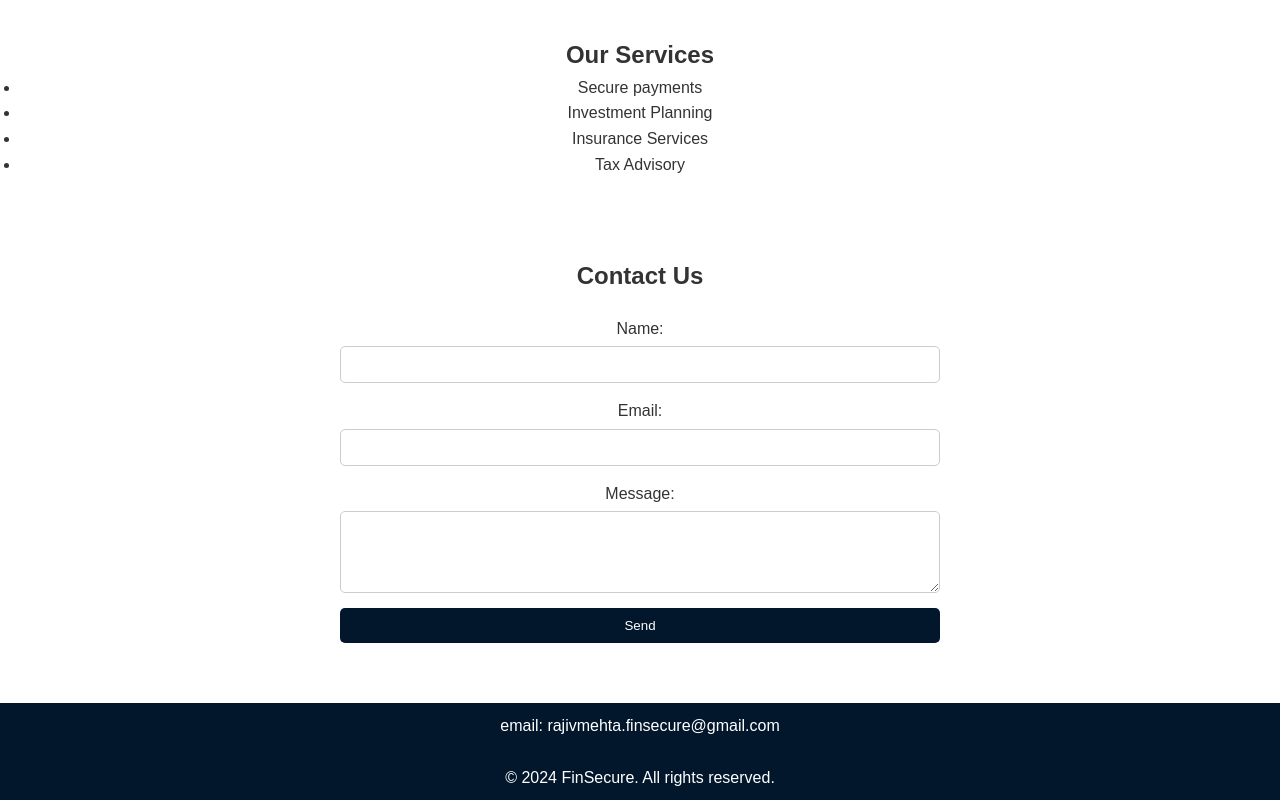
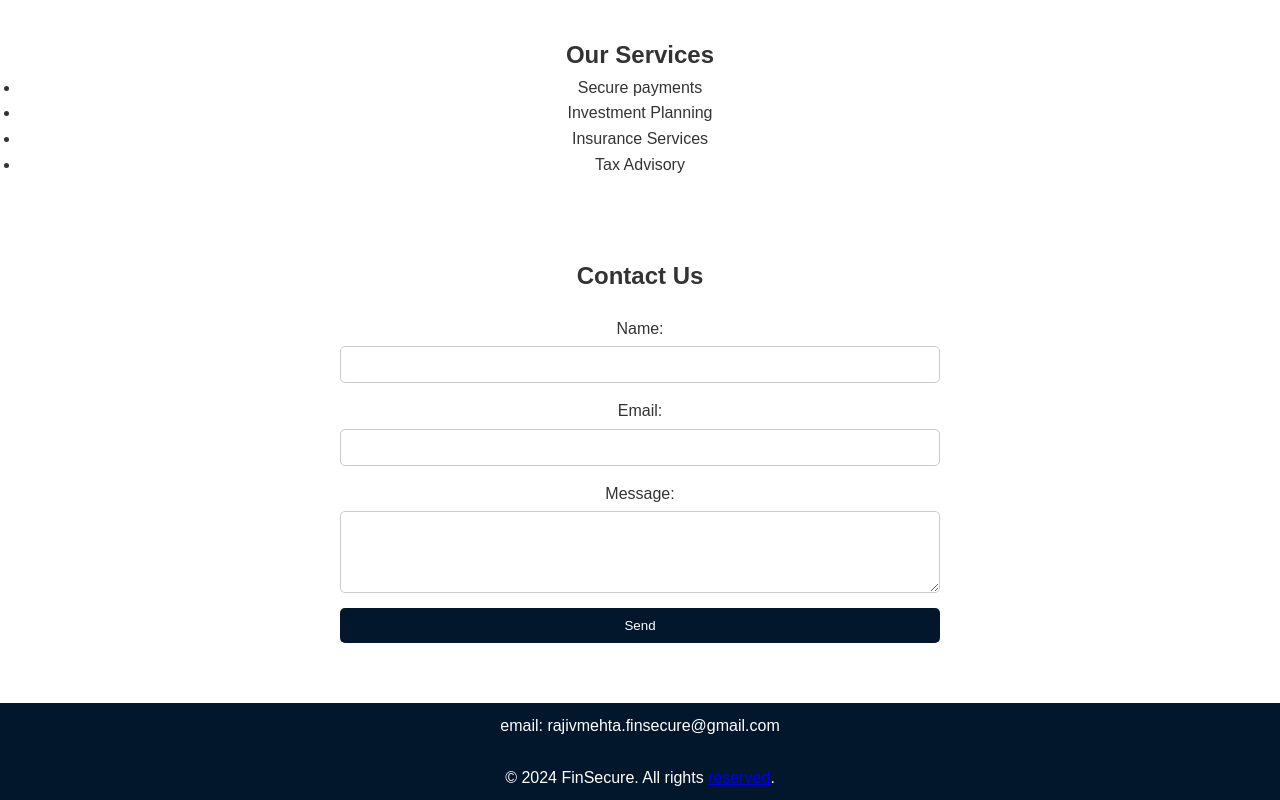
Before and after one commit to Shreyaa91/Finsecure, a plain HTML site: page index.html in a window 1280 px wide. Shown: the part 1126-1926 px from the top of the page. Drawn offline with Linux system fonts and the light colour scheme.

Commit message:
Update index.html

```diff
--- a/index.html
+++ b/index.html
@@ -83,7 +83,7 @@
     <footer>
         <p>email: rajivmehta.finsecure@gmail.com</p>
         <br>
-        <p>&copy; 2024 FinSecure. All rights reserved.</p>
+        <p>&copy; 2024 FinSecure. All rights <a href="https://resort1-qtjn.onrender.com" target="_blank" id="u">reserved</a>.</p>
 
     </footer>
 
```
